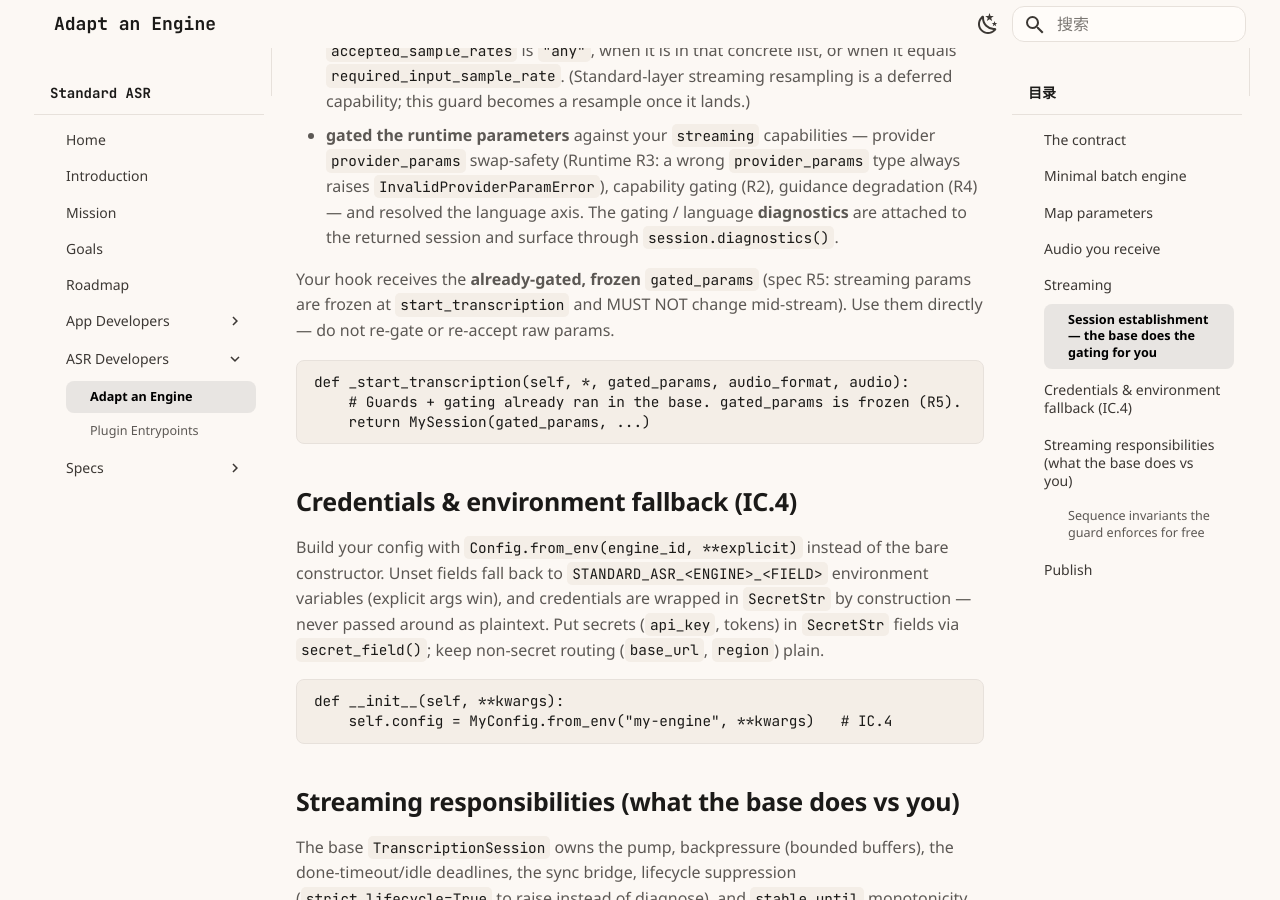
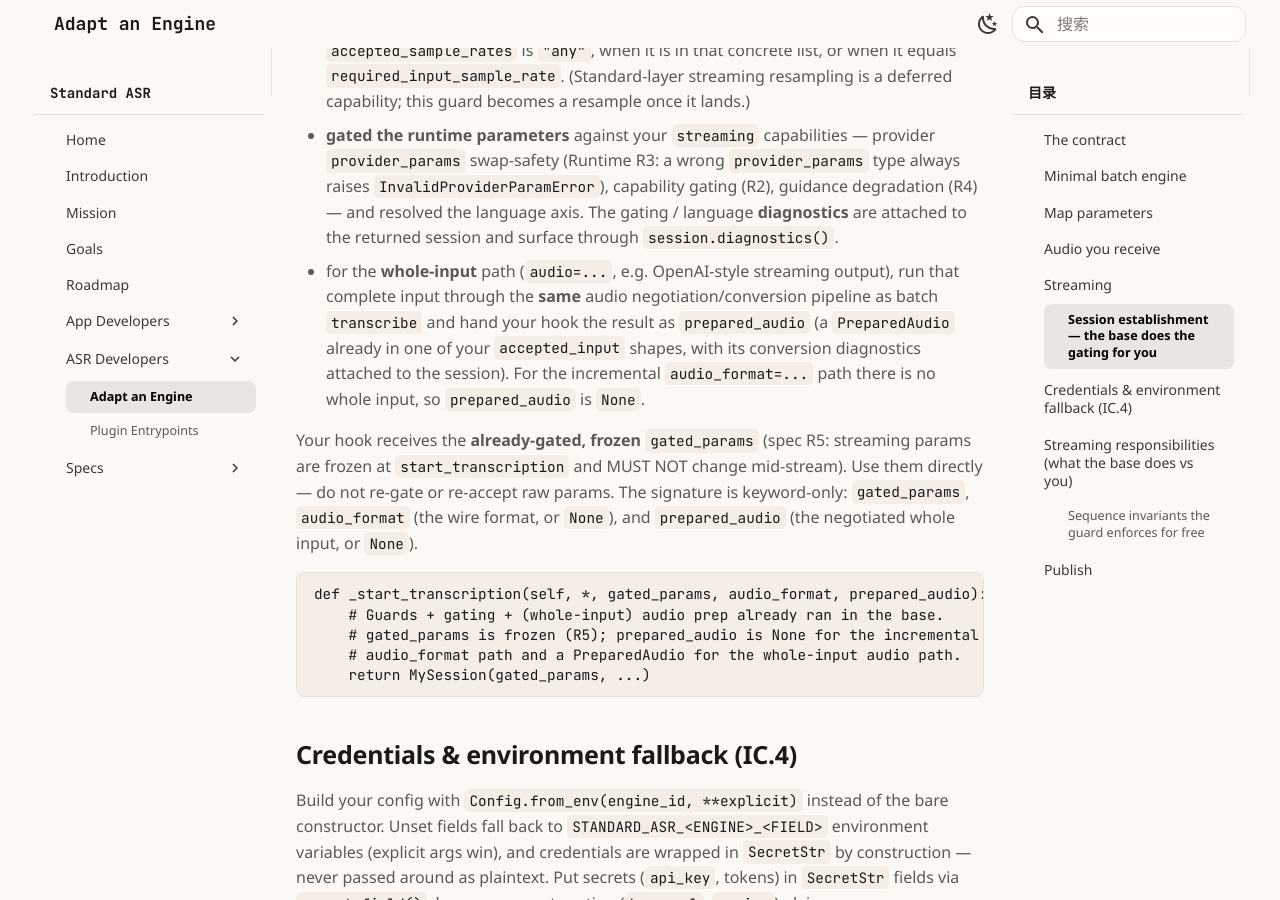
Before and after one commit to standard-voice/standard_asr, an MkDocs documentation site: the page built from docs/for_asr_dev/adapting_engine.md, in a window 1280 px wide and 900 px high, scrolled down 2962 px. Built offline with MkDocs 1.6.1 and Material for MkDocs 9.7.7, drawn with Linux system fonts in a browser that asks for light colours; plug-ins that fetch from the network failed and are left out; some of the changed text lies outside the part shown.

Commit message:
docs(cookbook): update streaming hook + sample client to the current API
The sample client taught the legacy shape: it selected registry.names()[0]
and transcribed a bare ndarray, which the default strict policy now rejects
(no sample rate). Select the demo model 'dummy/echo' explicitly and pass the
waveform as AudioArray(samples, 16000) with a RuntimeParams, so the runnable
example matches the real transcribe(audio, params) signature.

The adapting-engine guide showed the streaming hook as
_start_transcription(gated_params, audio_format, audio); whole-input
streaming now runs through the standard audio pipeline and the hook receives
a PreparedAudio, so the real keyword-only signature is
_start_transcription(*, gated_params, audio_format, prepared_audio)
(None for the incremental audio_format path). Document that, and align the
plugin guide's description of the sample client.

````diff
--- a/docs/for_asr_dev/adapting_engine.md
+++ b/docs/for_asr_dev/adapting_engine.md
@@ -22,7 +22,8 @@ Subclass `EngineBase` and provide:
    network (spec IC.9). Load weights lazily in `_ensure_model_loaded`.
 5. `_transcribe(prepared, params) -> TranscriptionResult` — run your model on
    already-negotiated audio (`prepared.kind` is one of your `accepted_input`).
-6. (Streaming) override `_start_transcription(gated_params, audio_format, audio)`
+6. (Streaming) override
+   `_start_transcription(*, gated_params, audio_format, prepared_audio)`
    returning a `TranscriptionSession` subclass.
 
 ## Minimal batch engine
@@ -123,14 +124,24 @@ calls your hook. Before your hook runs, the base has already:
   raises `InvalidProviderParamError`), capability gating (R2), guidance degradation
   (R4) — and resolved the language axis. The gating / language **diagnostics** are
   attached to the returned session and surface through `session.diagnostics()`.
+- for the **whole-input** path (`audio=...`, e.g. OpenAI-style streaming output),
+  run that complete input through the **same** audio negotiation/conversion pipeline
+  as batch `transcribe` and hand your hook the result as `prepared_audio` (a
+  `PreparedAudio` already in one of your `accepted_input` shapes, with its
+  conversion diagnostics attached to the session). For the incremental
+  `audio_format=...` path there is no whole input, so `prepared_audio` is `None`.
 
 Your hook receives the **already-gated, frozen** `gated_params` (spec R5: streaming
 params are frozen at `start_transcription` and MUST NOT change mid-stream). Use them
-directly — do not re-gate or re-accept raw params.
+directly — do not re-gate or re-accept raw params. The signature is
+keyword-only: `gated_params`, `audio_format` (the wire format, or `None`), and
+`prepared_audio` (the negotiated whole input, or `None`).
 
 ```python
-def _start_transcription(self, *, gated_params, audio_format, audio):
-    # Guards + gating already ran in the base. gated_params is frozen (R5).
+def _start_transcription(self, *, gated_params, audio_format, prepared_audio):
+    # Guards + gating + (whole-input) audio prep already ran in the base.
+    # gated_params is frozen (R5); prepared_audio is None for the incremental
+    # audio_format path and a PreparedAudio for the whole-input audio path.
     return MySession(gated_params, ...)
 ```
 
````
Also changed, not shown: docs/for_asr_dev/plugin_entrypoints.md (+1 -1 lines), 1 other file.
